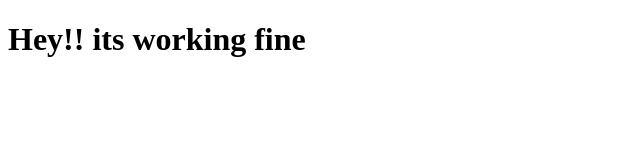
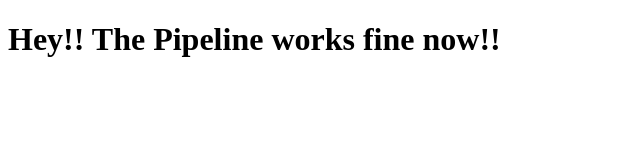
Before and after one commit to abhimural1202/Networkingtrial, a plain HTML site: page index.html in a window 1280 px wide. Shown: the whole page, without its empty margins (0-640 px from the left). Drawn offline with Linux system fonts and the light colour scheme.

Commit message:
ci/cd final check

```diff
--- a/index.html
+++ b/index.html
@@ -6,6 +6,6 @@
   <title>Docker App 23456</title>
 </head>
 <body>
-  <h1>Hey!! its working fine</h1>
+  <h1>Hey!! The Pipeline works fine now!!</h1>
 </body>
 </html>
```
